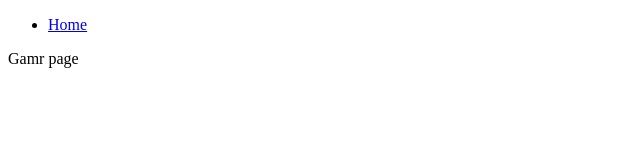
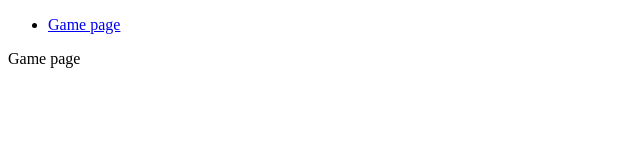
Before and after one commit to roeechaimo/mem-game, a React (Create React App) app: page / in a window 1280 px wide. Shown: the top 160 px of the page, without its empty margins (0-640 px from the left). Built offline with nearby package versions, Linux system fonts and the light colour scheme.

Commit message:
init dynamic texts

```diff
--- a/src/AppHeader/AppHeader.js
+++ b/src/AppHeader/AppHeader.js
@@ -1,5 +1,6 @@
 import React from "react";
 import { Link } from "react-router-dom";
+import { TEXTS } from "./../texts";
 import "./AppHeader.scss";
 
 function AppHeader() {
@@ -8,7 +9,7 @@ function AppHeader() {
       <nav>
         <ul>
           <li>
-            <Link to="/">Home</Link>
+            <Link to="/">{TEXTS.AppHeader.gamePage}</Link>
           </li>
         </ul>
       </nav>
--- a/src/GamePage/GamePage.js
+++ b/src/GamePage/GamePage.js
@@ -1,8 +1,9 @@
 import React from "react";
+import { TEXTS } from "./../texts";
 import "./GamePage.scss";
 
 function GamePage() {
-  return <div className="container">Gamr page</div>;
+  return <div className="container">{TEXTS.GamePage.title}</div>;
 }
 
 export default GamePage;
--- /dev/null
+++ b/src/texts.js
@@ -0,0 +1,8 @@
+export const TEXTS = {
+  AppHeader: {
+    gamePage: "Game page"
+  },
+  GamePage: {
+    title: "Game page"
+  }
+};
```
